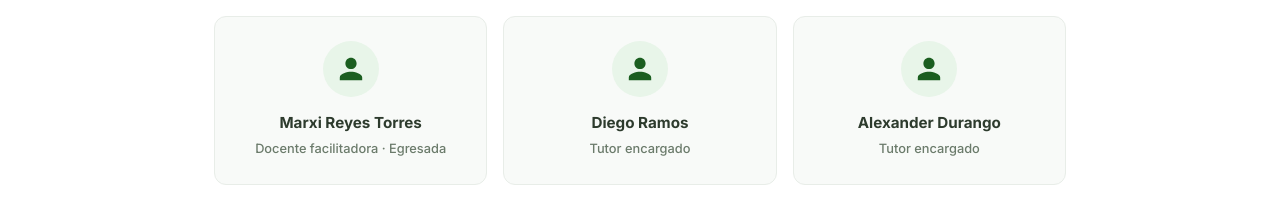
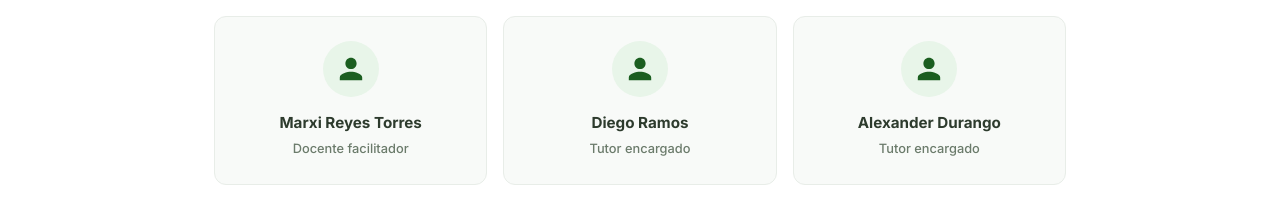
Before and after one commit to devZavod/Python-Pontezuela, a plain HTML site: page acerca.html in a window 1280 px wide. Shown: the part 4140-4341 px from the top of the page. Drawn offline with Linux system fonts and the light colour scheme.

Commit message:
Update acerca.html

```diff
--- a/acerca.html
+++ b/acerca.html
@@ -777,7 +777,7 @@
                         <svg viewBox="0 0 24 24"><path d="M12 12c2.7 0 4.8-2.1 4.8-4.8S14.7 2.4 12 2.4 7.2 4.5 7.2 7.2 9.3 12 12 12zm0 2.4c-3.2 0-9.6 1.6-9.6 4.8v2.4h19.2v-2.4c0-3.2-6.4-4.8-9.6-4.8z"/></svg>
                     </div>
                     <p class="equipo-nombre">Marxi Reyes Torres</p>
-                    <p class="equipo-rol">Docente facilitadora · Egresada</p>
+                    <p class="equipo-rol">Docente facilitador</p>
                 </div>
                 <div class="equipo-card">
                     <div class="equipo-avatar">
```
